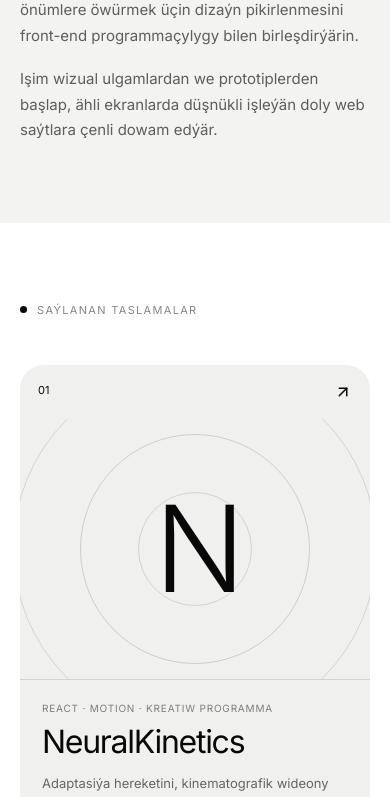
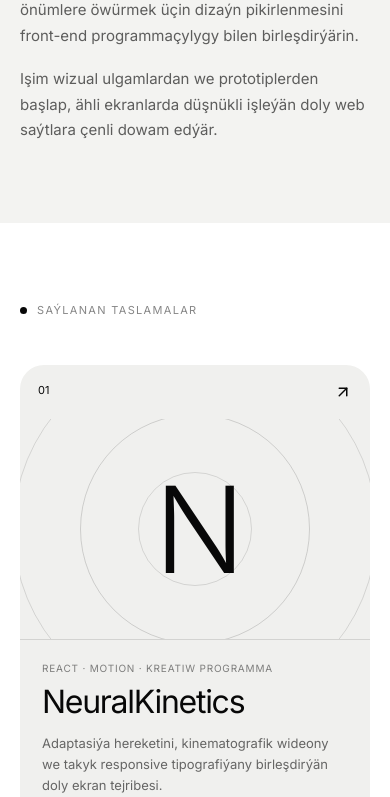
Before and after one commit to Stoun05/my-portfolio, a React (Vite) app: page / in a window 390 px wide. Shown: the part 1156-1953 px from the top of the page. Built offline with nearby package versions, Linux system fonts and the light colour scheme.

Commit message:
Improve rendering performance and mobile layout

```diff
--- a/src/styles.css
+++ b/src/styles.css
@@ -66,6 +66,8 @@ a { color: inherit; }
   overflow: hidden; transform: translate(-50%, -50%);
 }
 .video-motion, .video-float, .video-motion video { width: 100%; height: 100%; }
+.video-motion, .video-float { will-change: transform; }
+.video-motion video { background: #f7f7f7; }
 .video-motion video { display: block; object-fit: cover; }
 
 .hero-footer {
@@ -87,7 +89,11 @@ h1 { max-width: 960px; margin: 0; font-size: clamp(2.25rem, 9vw, 4.8rem); font-w
 .technology-tags { display: flex; flex-wrap: wrap; gap: 7px; }
 .technology-tags span { padding: 8px 12px; border: 1px solid rgba(0,0,0,.12); border-radius: 999px; background: rgba(255,255,255,.92); font-size: 11px; white-space: nowrap; }
 
-.section { padding: 80px 20px; }
+.section {
+  padding: 80px 20px;
+  content-visibility: auto;
+  contain-intrinsic-size: auto 850px;
+}
 .section-label { display: flex; align-items: center; gap: 10px; margin-bottom: 48px; color: rgba(0,0,0,.48); font-size: 11px; text-transform: uppercase; letter-spacing: .12em; }
 .section-label span { width: 7px; height: 7px; border-radius: 50%; background: #080808; }
 
@@ -103,6 +109,7 @@ h1 { max-width: 960px; margin: 0; font-size: clamp(2.25rem, 9vw, 4.8rem); font-w
 .projects { background: #fff; }
 .project-list { display: grid; gap: 14px; }
 .project-card {
+  contain: layout paint;
   display: flex; min-height: 480px; flex-direction: column; overflow: hidden; border-radius: 24px;
   background: #f0f0ee; transition: box-shadow .45s ease, transform .45s cubic-bezier(.16,1,.3,1);
 }
@@ -182,6 +189,17 @@ h1 { max-width: 960px; margin: 0; font-size: clamp(2.25rem, 9vw, 4.8rem); font-w
 }
 .case-link svg { width: 15px; height: 15px; }
 
+@media (max-width: 767px) {
+  .video-stage { top: 45%; width: 82%; height: 72%; }
+  .video-float { transform: none; }
+  .hero-footer { padding-top: 92px; }
+  h1 { font-size: clamp(2.2rem, 9.5vw, 3.4rem); }
+  .project-card { min-height: 430px; }
+  .project-visual { min-height: 220px; }
+  .case-panel { overscroll-behavior: contain; }
+  .menu-links a { font-size: clamp(2rem, 10vw, 3.4rem); }
+}
+
 @media (hover: hover) and (pointer: fine) {
   html, body, a, button { cursor: none; }
   .custom-cursor {
@@ -230,5 +248,7 @@ h1 { max-width: 960px; margin: 0; font-size: clamp(2.25rem, 9vw, 4.8rem); font-w
 
 @media (prefers-reduced-motion: reduce) {
   html { scroll-behavior: auto; }
+  .video-float { transform: none !important; }
+  .project-card:hover .project-orbit { animation: none; }
   *, *::before, *::after { animation-duration: .01ms !important; animation-iteration-count: 1 !important; transition-duration: .01ms !important; }
 }
```
